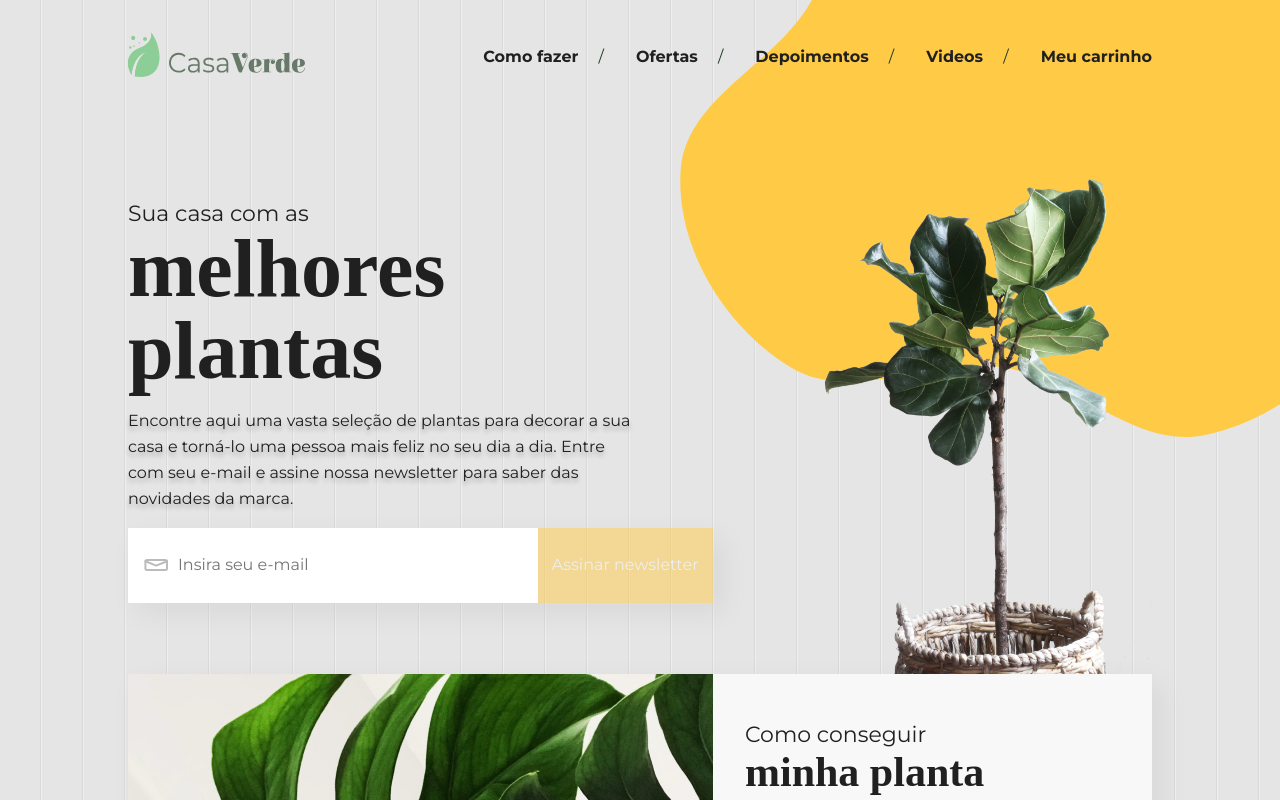
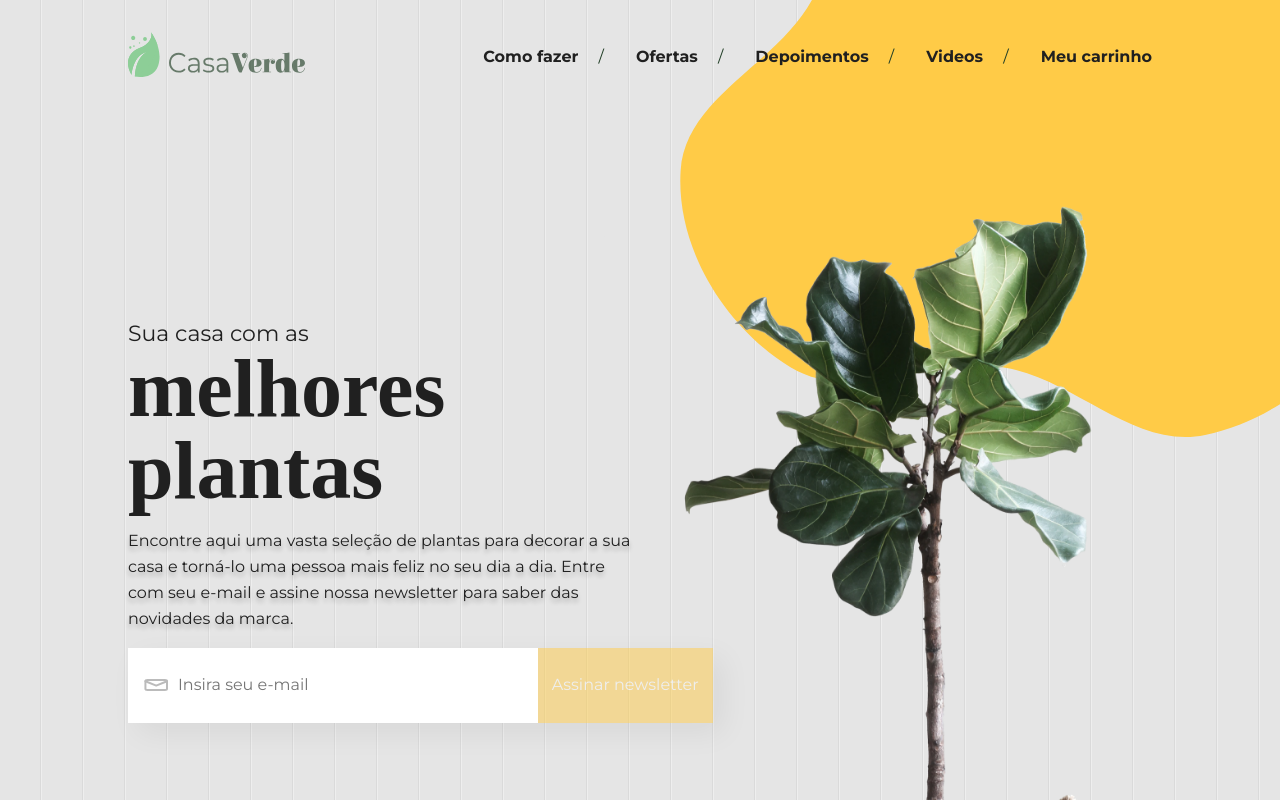
Before and after one commit to Arydiane/projeto-casa-verde, a React (Vite) app: page / in a window 1280 px wide. Shown: the top 800 px of the page. Built offline with nearby package versions, Linux system fonts and the light colour scheme; a web font is replaced by a local one.

Commit message:
atualiza estilização da seção assinatura newsletter
muda tamanho da height no css geral e na seção

```diff
--- a/src/components/NewsletterSubscription/NewsletterSubscription.module.scss
+++ b/src/components/NewsletterSubscription/NewsletterSubscription.module.scss
@@ -4,7 +4,7 @@
 .section-newsletter {
     background: url(/src/assets/planta-principal.png) right top no-repeat;
     background-size: contain;
-    height: 70vh;
+    height: 100vh;
     margin-top: 2rem;
     display: flex;
     align-items: center;
--- a/src/index.scss
+++ b/src/index.scss
@@ -20,7 +20,6 @@ body {
     font-family: 'Montserrat', sans-serif;
     font-size: 16px;
     font-weight: 400;
-    height: 100vh;
     width: 80%;
     min-width: 320px;
     max-width: 1400px;
```
